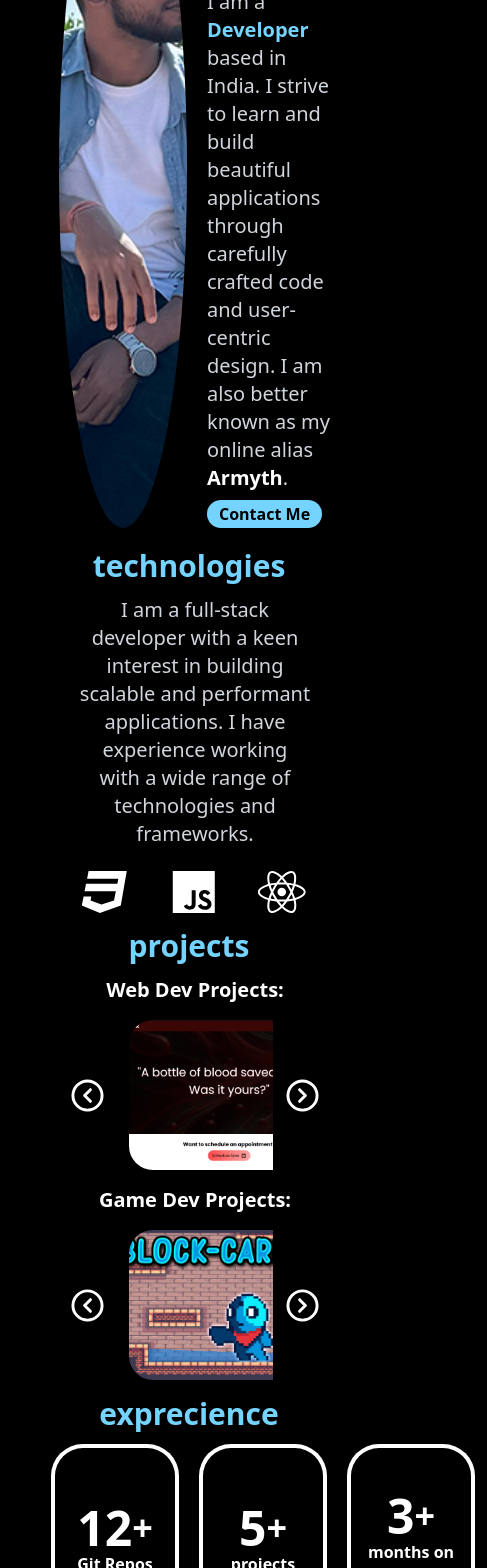
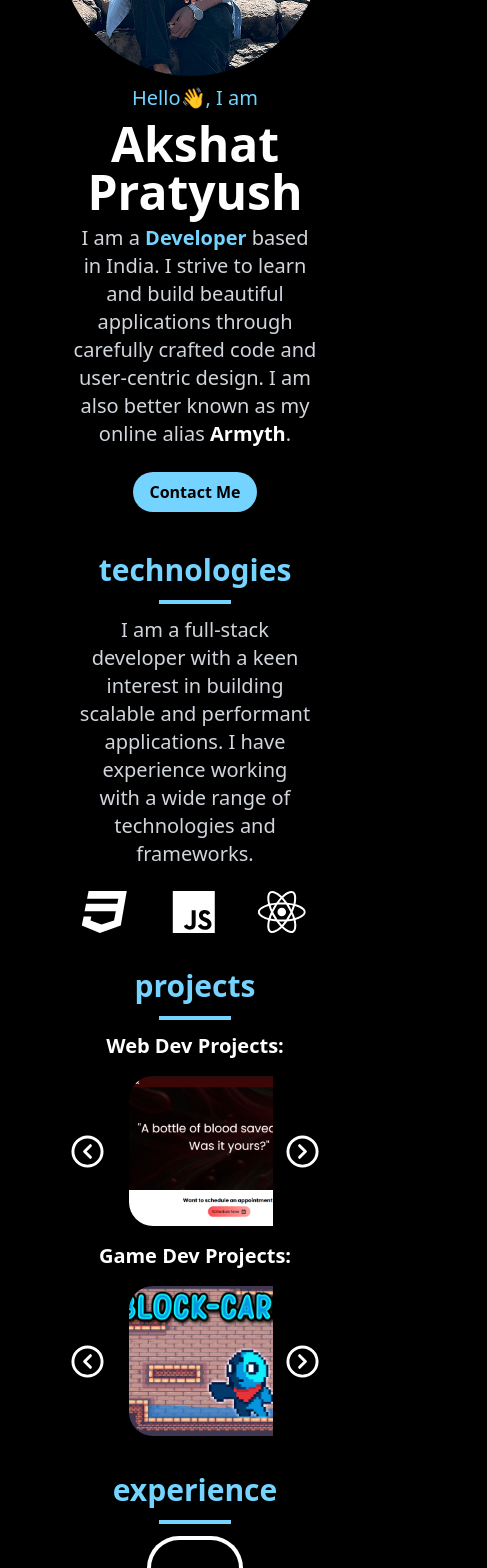
Before and after one commit to akshatp17/PersonalPortfolio, a React (Vite) app: page / in a window 390 px wide. Shown: the part 260-1828 px from the top of the page, 487 px wide, since content can reach past the window. Built offline with nearby package versions, Linux system fonts and the light colour scheme.

Commit message:
Responsive and Project Section Fix

```diff
--- a/src/components/ExperienceCard.jsx
+++ b/src/components/ExperienceCard.jsx
@@ -2,9 +2,9 @@ import React from 'react'
 
 const ExperienceCard = (props) => {
     return (
-        <div className='font-bold w-32 h-48 rounded-4xl flex flex-col justify-center items-center px-5 py-auto inset-ring-4 inset-ring-white'>
-            <p className='text-5xl flex justify-center items-center'>{props.expData.num}<span className='text-4xl'>+</span></p>
-            <p className='text-center'>{props.expData.numContext}</p>
+        <div className='font-bold w-24 h-33 sm:w-32 sm:h-48 rounded-4xl flex flex-col justify-center items-center px-5 py-auto inset-ring-4 inset-ring-white '>
+            <p className='text-3xl sm:text-5xl flex justify-center items-center'>{props.expData.num}<span className='text-xl sm:text-4xl'>+</span></p>
+            <p className='text-center text-[0.85em]'>{props.expData.numContext}</p>
         </div>
     )
 }
--- /dev/null
+++ b/src/components/Heading.jsx
@@ -0,0 +1,14 @@
+import React from 'react'
+
+const Heading = (props) => {
+    return (
+        <div
+            className='flex items-center justify-center gap-3 text-3xl font-black text-sky-300 px-30 flex-col sm:flex-row mt-5'
+            id={props.id}
+        >
+            <p className=''>{props.content}</p> <hr className='w-full border-none bg-sky-300 h-1 my-auto sm:h-[1px]' />
+        </div>
+    )
+}
+
+export default Heading
--- /dev/null
+++ b/src/components/ProjectSection.jsx
@@ -0,0 +1,30 @@
+import React from 'react'
+import { useRef } from 'react'
+import { CircleChevronLeft, CircleChevronRight } from 'lucide-react'
+import ProjectsList from './ProjectsList'
+
+const ProjectSection = (props) => {
+    return (
+        <div className="flex flex-col w-full">
+            <p className="font-bold text-xl text-center scrollbar-hide">{props.domain} Projects:</p>
+            <div className="flex items-center gap-3">
+                {props.showNav && (
+                    <button onClick={() => props.onScroll(props.ref, "left")} className="hover:cursor-pointer hover:scale-[1.15] transition-all">
+                        <CircleChevronLeft size={35} />
+                    </button>
+                )}
+
+                <ProjectsList domain={props.domain} scrollRef={props.ref} />
+
+                {props.showNav && (
+                    <button onClick={() => props.onScroll(props.ref, "right")} className="hover:cursor-pointer hover:scale-[1.15] transition-all">
+                        <CircleChevronRight size={35} />
+                    </button>
+                )}
+            </div>
+        </div>
+
+    )
+}
+
+export default ProjectSection
--- a/src/pages/Home.jsx
+++ b/src/pages/Home.jsx
@@ -8,6 +8,8 @@ import ContactForm from "../components/Contact";
 import ExperienceCard from "../components/ExperienceCard";
 import ConfirmationPopup from "../components/ConfirmationPopup";
 import ProjectsList from "../components/ProjectsList";
+import Heading from "../components/Heading";
+import ProjectSection from "../components/ProjectSection";
 
 const Home = () => {
 
@@ -89,22 +91,34 @@ const Home = () => {
             }
             <div className='flex flex-col w-[80%] mx-auto'>
                 {/* Basic Profile Info and Image */}
-                <div className='flex justify-center h-full p-5'>
+                <div className="flex flex-col md:flex-row justify-center items-center p-5 max-h-[50%]">
                     {/* Profile Photo */}
-                    <div className="w-full md:w-1/3 flex justify-center md:justify-end pr-2">
+                    <motion.div
+                        className="w-full h-full md:w-1/3 flex justify-center md:justify-end pr-2"
+                        initial={{ opacity: 0, x: -50 }}
+                        animate={{ opacity: 1, x: 0 }}
+                        transition={{ duration: 0.8, ease: "easeOut" }}
+                    >
                         <div className="profileImg"></div>
-                    </div>
+                    </motion.div>
 
-                    {/* About me in short */}
-                    <div className='w-1/2 flex flex-col gap-2 justify-center pt-2 pl-3'>
-                        <p className='text-xl text-sky-300'>Hello👋, I am</p>
-                        <p className='text-5xl font-bold'>Akshat Pratyush</p>
-                        <p className='text-gray-300 text-xl'>I am a <span className='font-bold text-sky-300'>Developer</span> based in India. I strive to learn and build beautiful applications through carefully crafted code and user-centric design. I am also better known as my online alias <span className='text-white font-bold'>Armyth</span>.</p>
+                    {/* About Me Section */}
+                    <motion.div
+                        className="w-full md:w-1/2 flex flex-col gap-2 justify-center pt-2 px-3 text-center md:text-left"
+                        initial={{ opacity: 0, y: 50 }}
+                        animate={{ opacity: 1, y: 0 }}
+                        transition={{ duration: 0.8, ease: "easeOut", delay: 0.3 }}
+                    >
+                        <p className="text-xl text-sky-300">Hello👋, I am</p>
+                        <p className="text-5xl font-bold">Akshat Pratyush</p>
+                        <p className="text-gray-300 text-xl">
+                            I am a <span className="font-bold text-sky-300">Developer</span> based in India. I strive to learn and build beautiful applications through carefully crafted code and user-centric design. I am also better known as my online alias <span className="text-white font-bold">Armyth</span>.
+                        </p>
 
-                        {/* Contact me button to navigate to contact form */}
+                        {/* Contact Me Button */}
                         <motion.button
                             onClick={scrollToContact}
-                            className="px-3 py-0.5 bg-sky-300 text-black font-bold rounded-full hover:cursor-pointer w-fit"
+                            className="px-4 py-2 mt-4 bg-sky-300 text-black font-bold rounded-full hover:cursor-pointer w-fit self-center md:self-start"
                             initial={{ scale: 0 }}
                             animate={{ scale: 1 }}
                             whileHover={{ scale: 1.05 }}
@@ -117,13 +131,11 @@ const Home = () => {
                         >
                             Contact Me
                         </motion.button>
-                    </div>
+                    </motion.div>
                 </div>
 
                 {/* technology heading */}
-                <div className='flex items-center justify-center gap-3 text-3xl font-black text-sky-300 px-30'>
-                    <p className=''>technologies</p> <hr className='w-full' />
-                </div>
+                <Heading content="technologies" />
                 {/* technology */}
                 <div className='flex flex-col gap-5 p-3 items-center'>
                     {/* technology description */}
@@ -147,62 +159,22 @@ const Home = () => {
                 </div>
 
                 {/* Projects Heading */}
-                <div className='flex items-center justify-center gap-3 text-3xl font-black text-sky-300 px-30'>
-                    <p className=''>projects</p> <hr className='w-full' />
-                </div>
+                <Heading content="projects" />
 
                 {/* Projects List with Horizontal Scroll */}
                 <div className="w-[80%] flex flex-col justify-center items-center mx-auto mt-3">
-
                     {/* Web Dev Projects */}
-                    <div className="flex flex-col w-full">
-                        <p className="font-bold text-xl text-center scrollbar-hide">Web Dev Projects:</p>
-                        <div className="flex items-center gap-3">
-                            {showWebNav && (
-                                <button onClick={() => scroll(webDevRef, "left")} className="hover:cursor-pointer hover:scale-[1.15] transition-all">
-                                    <CircleChevronLeft size={35} />
-                                </button>
-                            )}
-
-                            <ProjectsList domain={"Web Dev"} scrollRef={webDevRef} />
-
-                            {showWebNav && (
-                                <button onClick={() => scroll(webDevRef, "right")} className="hover:cursor-pointer hover:scale-[1.15] transition-all">
-                                    <CircleChevronRight size={35} />
-                                </button>
-                            )}
-                        </div>
-                    </div>
-
+                    <ProjectSection domain="Web Dev" showNav={showWebNav} ref={webDevRef} onScroll={scroll} />
                     {/* Game Dev Projects */}
-                    <div className="flex flex-col w-full">
-                        <p className="font-bold text-xl text-center scrollbar-hide">Game Dev Projects:</p>
-                        <div className="flex items-center gap-3">
-                            {showGameNav && (
-                                <button onClick={() => scroll(gameDevRef, "left")} className="hover:cursor-pointer hover:scale-[1.15] transition-all">
-                                    <CircleChevronLeft size={35} />
-                                </button>
-                            )}
-
-                            <ProjectsList domain={"Game Dev"} scrollRef={gameDevRef} />
-
-                            {showGameNav && (
-                                <button onClick={() => scroll(gameDevRef, "right")} className="hover:cursor-pointer hover:scale-[1.15] transition-all">
-                                    <CircleChevronRight size={35} />
-                                </button>
-                            )}
-                        </div>
-                    </div>
+                    <ProjectSection domain="Game Dev" showNav={showGameNav} ref={gameDevRef} onScroll={scroll} />
                 </div>
 
 
                 {/* Experience heading */}
-                <div className='flex items-center justify-center gap-3 text-3xl font-black text-sky-300 px-30'>
-                    <p className=''>exprecience</p> <hr className='w-full' />
-                </div>
+                <Heading content="experience" />
                 {/* Experience Showcase */}
                 <div className='flex flex-col w-80% mx-auto gap-5 p-3'>
-                    <div className="w-full flex gap-5">
+                    <div className="w-full flex gap-5 flex-col sm:flex-row items-center">
                         <ExperienceCard expData={{ num: 12, numContext: "Git Repos" }} />
                         <ExperienceCard expData={{ num: 5, numContext: "projects" }} />
                         <ExperienceCard expData={{ num: 3, numContext: "months on development" }} />
@@ -213,9 +185,7 @@ const Home = () => {
                 </div>
 
                 {/* Contact heading */}
-                <div className='flex items-center justify-center gap-3 text-3xl font-black text-sky-300 px-30' id="contactForm">
-                    <p className=''>contact</p> <hr className='w-full' />
-                </div>
+                <Heading content="contact" id="contactForm" />
                 {/* Contact Form */}
                 <div className=''>
                     <ContactForm popupFn={togglePopup} />
```
